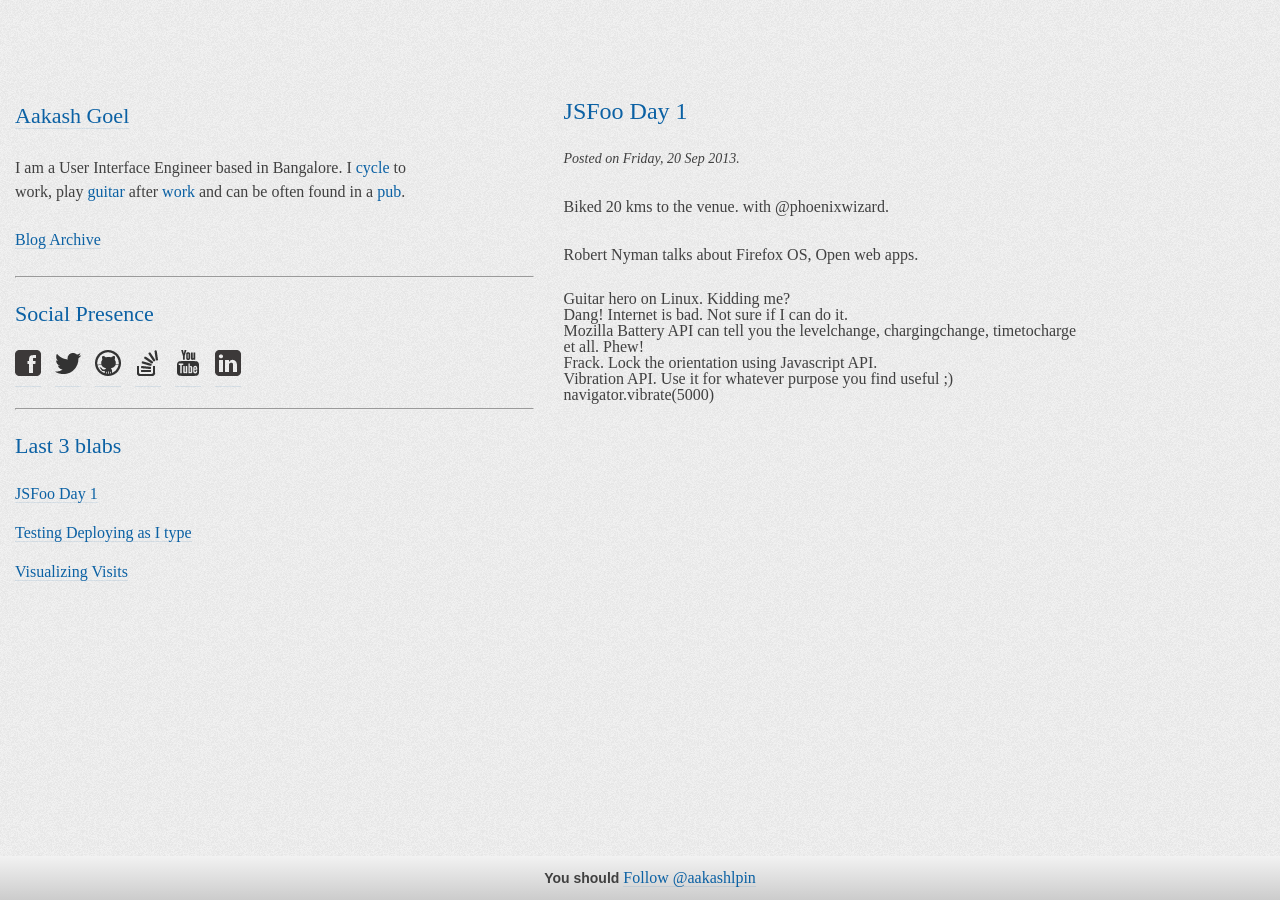
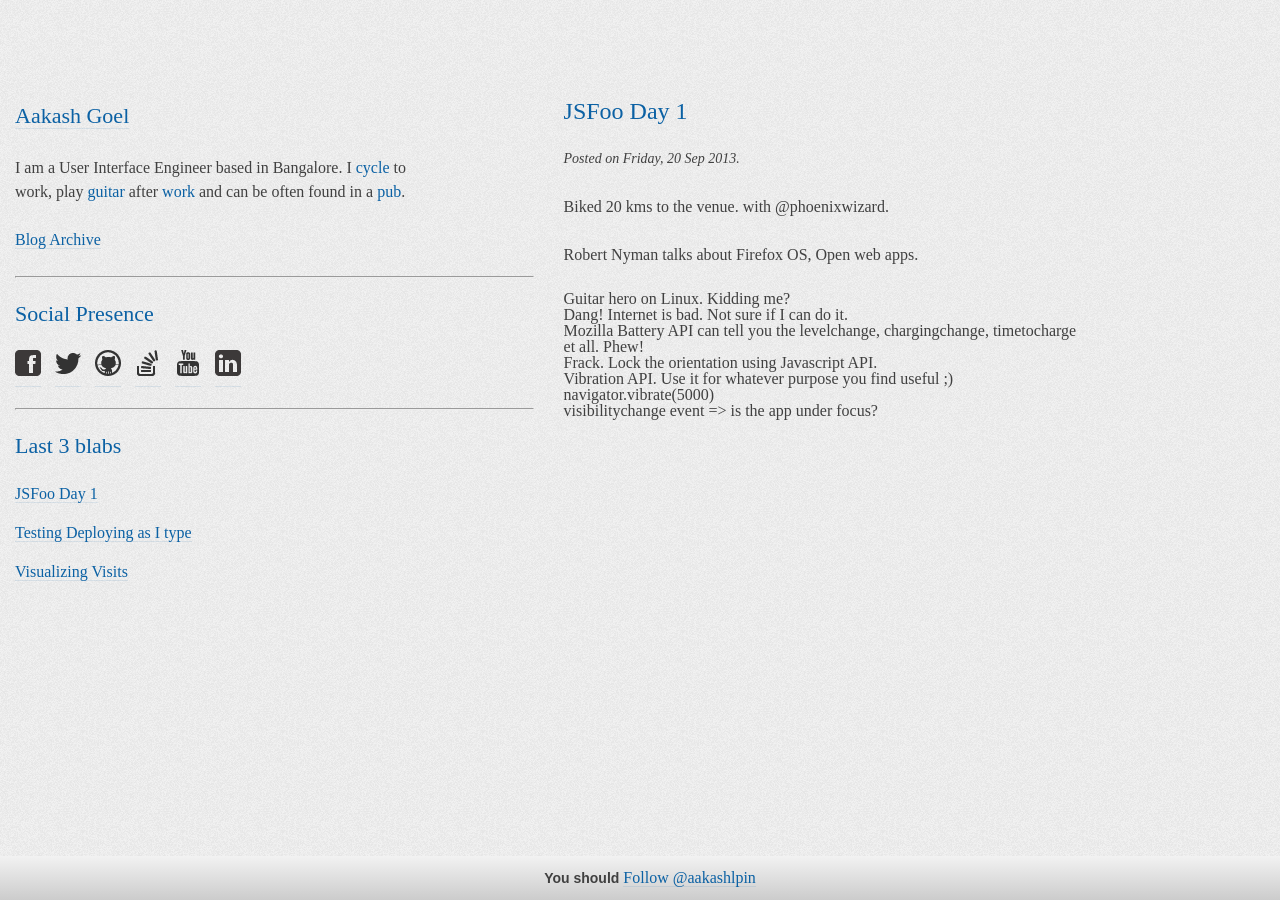
Before and after one commit to aakashlpin/aakashlpin.github.com, a Jekyll site: the page built from _posts/2013-09-20-jsfoo-day1.markdown, in a window 1280 px wide. Built offline with Jekyll 4.4.1, drawn with Linux system fonts in a browser that asks for light colours; nearby versions of some CDN libraries; Markdown is read by kramdown in place of the engine named in the settings; comment, search, counter and statistics services are not loaded.

Commit message:
live blogging jsfoo

```diff
--- a/_posts/2013-09-20-jsfoo-day1.markdown
+++ b/_posts/2013-09-20-jsfoo-day1.markdown
@@ -18,3 +18,4 @@ Robert Nyman talks about Firefox OS, Open web apps.
 4. Frack. Lock the orientation using Javascript API.
 5. Vibration API. Use it for whatever purpose you find useful ;)
     `navigator.vibrate(5000)`
+6. `visibilitychange` event => is the app under focus?
```
